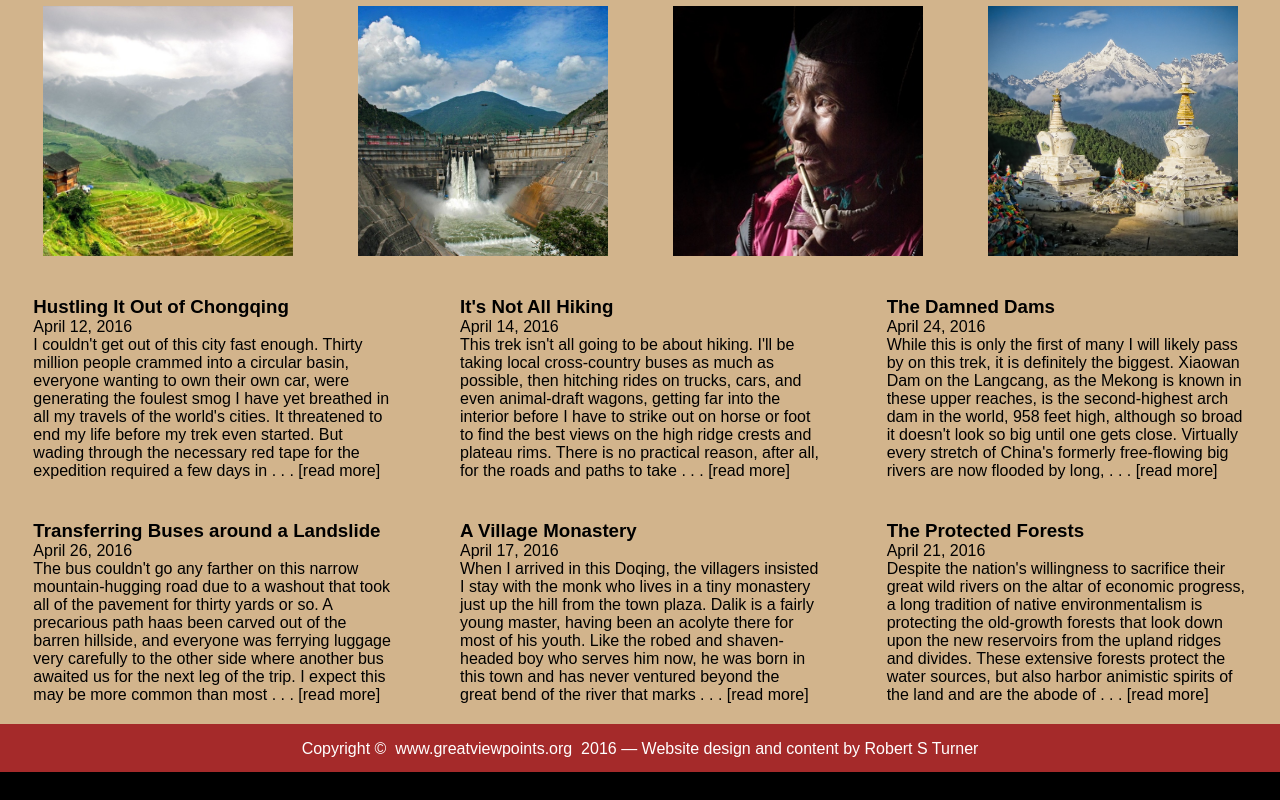
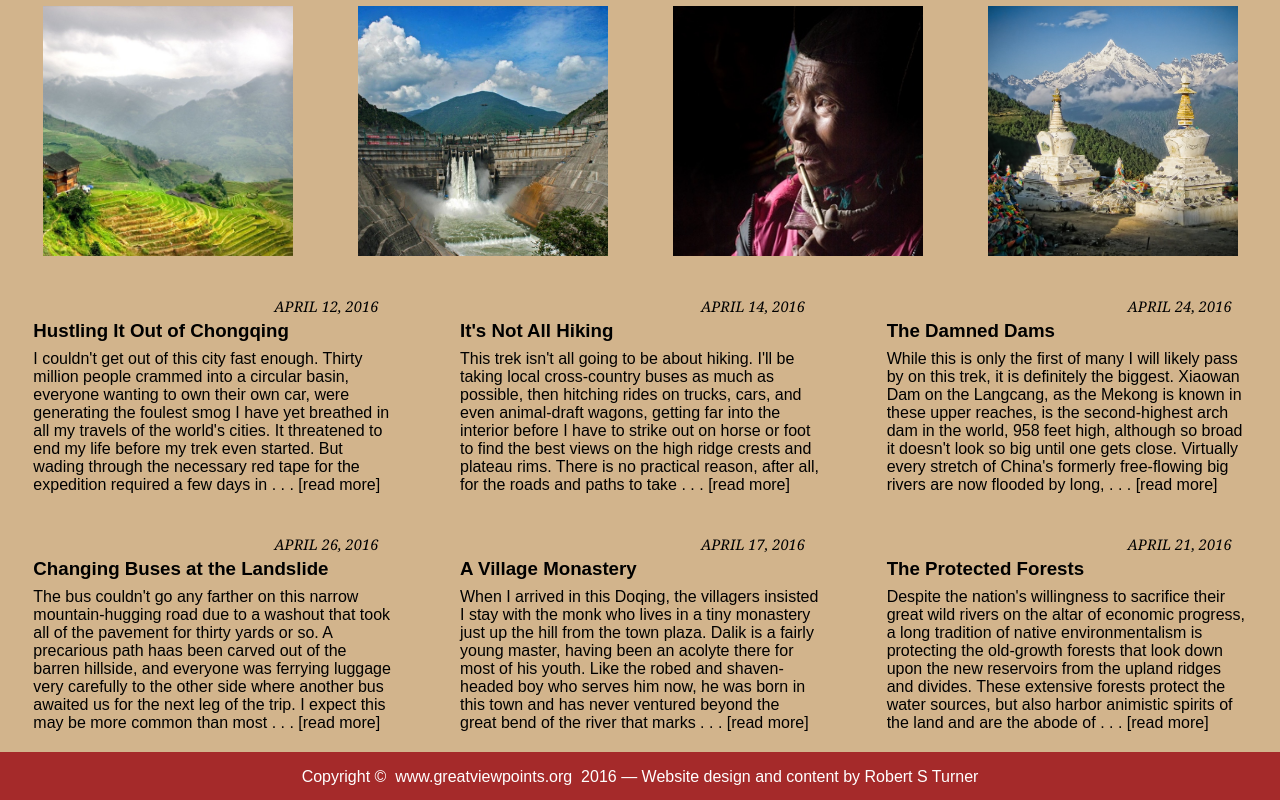
Before and after one commit to robertsturner52/China-Test, a plain HTML site: page index.html in a window 1280 px wide. Shown: the part 789-1589 px from the top of the page. Before the commit the page ends 1561 px from the top, so only its background shows below. Drawn offline with Linux system fonts and the light colour scheme.

Commit message:
blogdate class amended
changed font style on bog dates

```diff
--- a/index.html
+++ b/index.html
@@ -40,33 +40,33 @@
 			<div class="blogbox">
 				<div class="blogflex">
 					<article>
+						<p class="blogdate">APRIL 12, 2016</p>
 						<h3>Hustling It Out of Chongqing</h3>
-						<p class"date">April 12, 2016</p>
 						<p>I couldn't get out of this city fast enough. Thirty million people crammed into a circular basin, everyone wanting to own their own car, were generating the foulest smog I have yet breathed in all my travels of the world's cities. It threatened to end my life before my trek even started. But wading through the necessary red tape for the expedition required a few days in . . .  [read more]</p>
 					</article>
 					<article>
+						<p class="blogdate">APRIL 14, 2016</p>
 						<h3>It's Not All Hiking</h3>
-						<p class"date">April 14, 2016</p>
 						<p>This trek isn't all going to be about hiking. I'll be taking local cross-country buses as much as possible, then hitching rides on trucks, cars, and even animal-draft wagons, getting far into the interior before I have to strike out on horse or foot to find the best views on the high ridge crests and plateau rims. There is no practical reason, after all, for the roads and paths to take . . . [read more]</p>
 					</article>
 					<article>
+						<p class="blogdate">APRIL 24, 2016</p>
 						<h3>The Damned Dams</h3>
-						<p class"date">April 24, 2016</p>
 						<p>While this is only the first of many I will likely pass by on this trek, it is definitely the biggest. Xiaowan Dam on the Langcang, as the Mekong is known in these upper reaches, is the second-highest arch dam in the world, 958 feet high, although so broad it doesn't look so big until one gets close. Virtually every stretch of China's formerly free-flowing big rivers are now flooded by long, . . . [read more]</p>
 					</article>
 					<article>
-						<h3>Transferring Buses around a Landslide</h3>
-						<p class"date">April 26, 2016</p>
+						<p class="blogdate">APRIL 26, 2016</p>
+						<h3>Changing Buses at the Landslide</h3>
 						<p>The bus couldn't go any farther on this narrow mountain-hugging road due to a washout that took all of the pavement for thirty yards or so. A precarious path haas been carved out of the barren hillside, and everyone was ferrying luggage very carefully to the other side where another bus awaited us for the next leg of the trip. I expect this may be more common than most . . . [read more]</p>
 					</article>
 					<article>
+						<p class="blogdate">APRIL 17, 2016</p>
 						<h3>A Village Monastery</h3>
-						<p class"date">April 17, 2016</p>
 						<p>When I arrived in this Doqing, the villagers insisted I stay with the monk who lives in a tiny monastery just up the hill from the town plaza. Dalik is a fairly young master, having been an acolyte there for most of his youth. Like the robed and shaven-headed boy who serves him now, he was born in this town and has never ventured beyond the great bend of the river that marks . . . [read more]</p>
 					</article>
 					<article>
+						<p class="blogdate">APRIL 21, 2016</p>
 						<h3>The Protected Forests</h3>
-						<p class"date">April 21, 2016</p>
 						<p>Despite the nation's willingness to sacrifice their great wild rivers on the altar of economic progress, a long tradition of native environmentalism is protecting the old-growth forests that look down upon the new reservoirs from the upland ridges and divides. These extensive forests protect the water sources, but also harbor animistic spirits of the land and are the abode of  . . . [read more]</p>
 					</article>
 				</div>
--- a/style.scss
+++ b/style.scss
@@ -49,10 +49,19 @@ h1 {
 	font-size: 30pt;
 }
 h3 {
+	padding-bottom: .4em;
 
 }
 p {
 
+}
+.blogdate {
+	font-family: cambria;
+	font-size: 11pt;
+	font-style: italic;
+	text-align: right;
+	padding-right: 15px;
+	padding-bottom: .3em;
 }
 nav {
 	display: flex;
```
Also changed, not shown: style.css, 1 other file.
